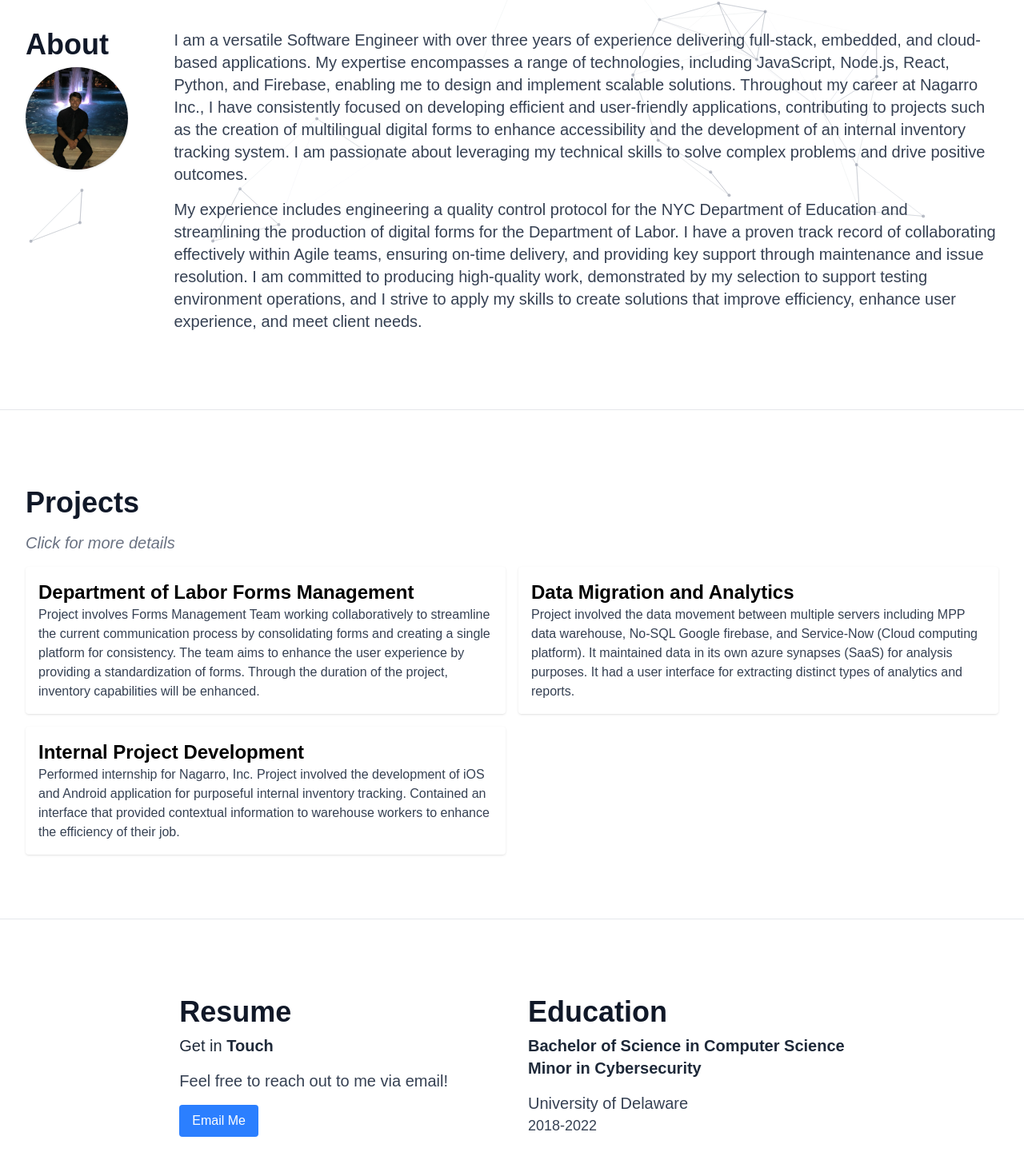
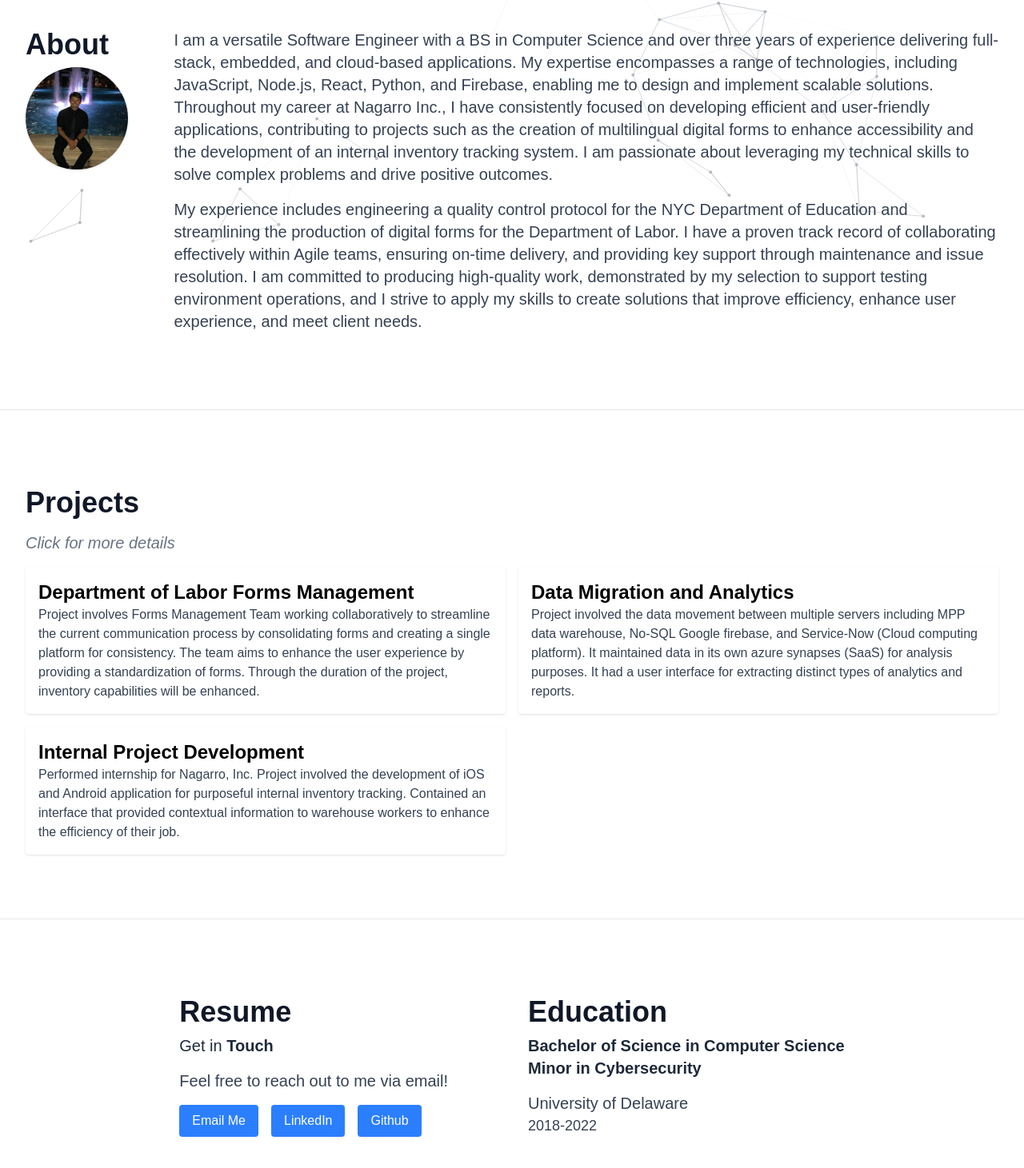
Before and after one commit to skkovi/Portfolio, a Next.js app in the folder portfolio/: page / in a window 1280 px wide. Shown: the part 493-1954 px from the top of the page at 80% size. Built offline with nearby package versions, Linux system fonts and the light colour scheme.

Commit message:
added linkedin and github buttons

```diff
--- a/portfolio/src/app/page.js
+++ b/portfolio/src/app/page.js
@@ -140,18 +140,18 @@ export default function Home() {
             </div>
             <div className="w-full">
               <p className="text-lg md:text-xl text-gray-700 mb-4">
-                I am a versatile Software Engineer with over three years of
-                experience delivering full-stack, embedded, and cloud-based
-                applications. My expertise encompasses a range of technologies,
-                including JavaScript, Node.js, React, Python, and Firebase,
-                enabling me to design and implement scalable solutions.
-                Throughout my career at Nagarro Inc., I have consistently
-                focused on developing efficient and user-friendly applications,
-                contributing to projects such as the creation of multilingual
-                digital forms to enhance accessibility and the development of an
-                internal inventory tracking system. I am passionate about
-                leveraging my technical skills to solve complex problems and
-                drive positive outcomes.
+                I am a versatile Software Engineer with a BS in Computer Science
+                and over three years of experience delivering full-stack,
+                embedded, and cloud-based applications. My expertise encompasses
+                a range of technologies, including JavaScript, Node.js, React,
+                Python, and Firebase, enabling me to design and implement
+                scalable solutions. Throughout my career at Nagarro Inc., I have
+                consistently focused on developing efficient and user-friendly
+                applications, contributing to projects such as the creation of
+                multilingual digital forms to enhance accessibility and the
+                development of an internal inventory tracking system. I am
+                passionate about leveraging my technical skills to solve complex
+                problems and drive positive outcomes.
               </p>
               <p className="text-lg md:text-xl text-gray-700 mb-4">
                 My experience includes engineering a quality control protocol
@@ -223,6 +223,24 @@ export default function Home() {
                   Email Me
                 </button>
               </a>
+              <a
+                href="https://www.linkedin.com/in/kevin-koudelka/"
+                target="_blank"
+                className="ml-4"
+              >
+                <button className="bg-blue-500 hover:bg-blue-600 text-white py-2 px-4 rounded">
+                  LinkedIn
+                </button>
+              </a>
+              <a
+                href="https://github.com/skkovi"
+                target="_blank"
+                className="ml-4"
+              >
+                <button className="bg-blue-500 hover:bg-blue-600 text-white py-2 px-4 rounded">
+                  Github
+                </button>
+              </a>
             </div>
             <div>
               <h2 className="text-3xl md:text-4xl font-bold text-gray-900 mb-2">
```
